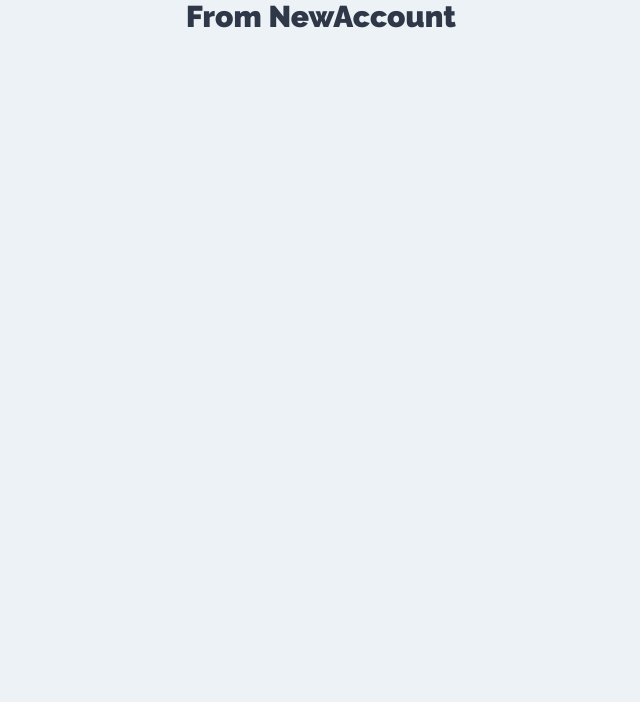
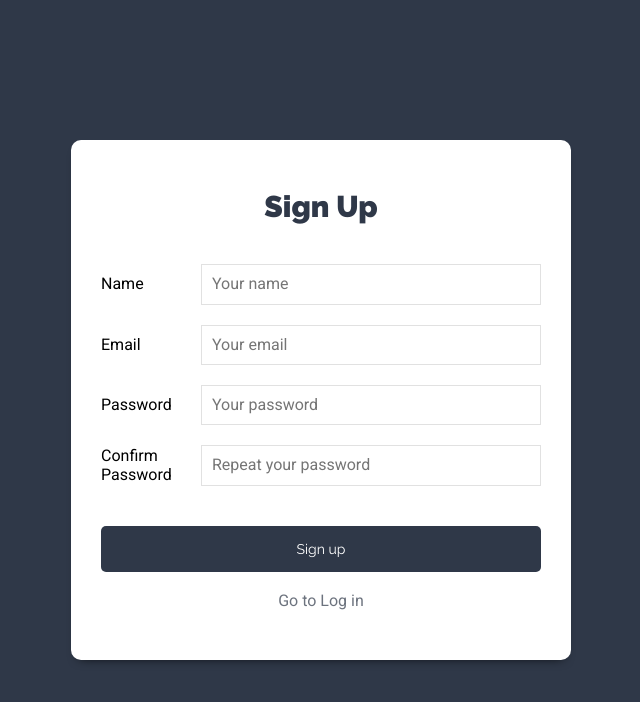
Before and after one commit to AGustems/mern-tasks, a React (Create React App) app: page /new-account in a window 1280 px wide. Shown: the top 702 px of the page, without its empty margins (319-959 px from the left). Built offline with nearby package versions, Linux system fonts and the light colour scheme.

Commit message:
NewAccount component base

```diff
--- a/src/components/auth/NewAccount.js
+++ b/src/components/auth/NewAccount.js
@@ -1,8 +1,79 @@
-import React from 'react'
+import React, {useState} from 'react'
+import {Link} from "react-router-dom";
 
 const NewAccount = () => {
+    const [user, setUser] = useState({
+        name: '',
+        email:'',
+        password: '',
+        confirmation: ''
+    })
+
+    const handleChange = ({target}) => {
+        setUser(state => ({
+            ...state,
+            [target.name]: target.value
+        }))
+    }
+
+    const handleSubmit = e => {
+        e.preventDefault()
+    }
+
     return(
-        <h1>From NewAccount</h1>
+        <div className="user-form">
+            <div className="form-container shadow-dark">
+                <h1>Sign Up</h1>
+                <form onSubmit={handleSubmit}>
+                    <div className="form-field">
+                        <label htmlFor="name">Name</label>
+                        <input type="text"
+                               id="name"
+                               name="name"
+                               value={user.name}
+                               placeholder="Your name"
+                               onChange={handleChange}/>
+                    </div>
+                    <div className="form-field">
+                        <label htmlFor="email">Email</label>
+                        <input type="email"
+                               id="email"
+                               name="email"
+                               value={user.email}
+                               placeholder="Your email"
+                               onChange={handleChange}/>
+                    </div>
+                    <div className="form-field">
+                        <label htmlFor="password">Password</label>
+                        <input
+                            type="password"
+                            id="password"
+                            name="password"
+                            value={user.password}
+                            placeholder="Your password"
+                            onChange={handleChange}/>
+                    </div>
+                    <div className="form-field">
+                        <label htmlFor="confirmation">Confirm Password</label>
+                        <input
+                            type="password"
+                            id="confirmation"
+                            name="confirmation"
+                            value={user.confirmation}
+                            placeholder="Repeat your password"
+                            onChange={handleChange}/>
+                    </div>
+
+                    <div className="form-field">
+                        <input
+                            type="submit"
+                            className="btn btn-primary btn-block"
+                            value="Sign up"/>
+                    </div>
+                </form>
+                <Link to={'/'} className="account-link"> Go to Log in </Link>
+            </div>
+        </div>
     )
 }
 
```
Also changed, not shown: 1 other file (tests, documents, lock files or other folders).
